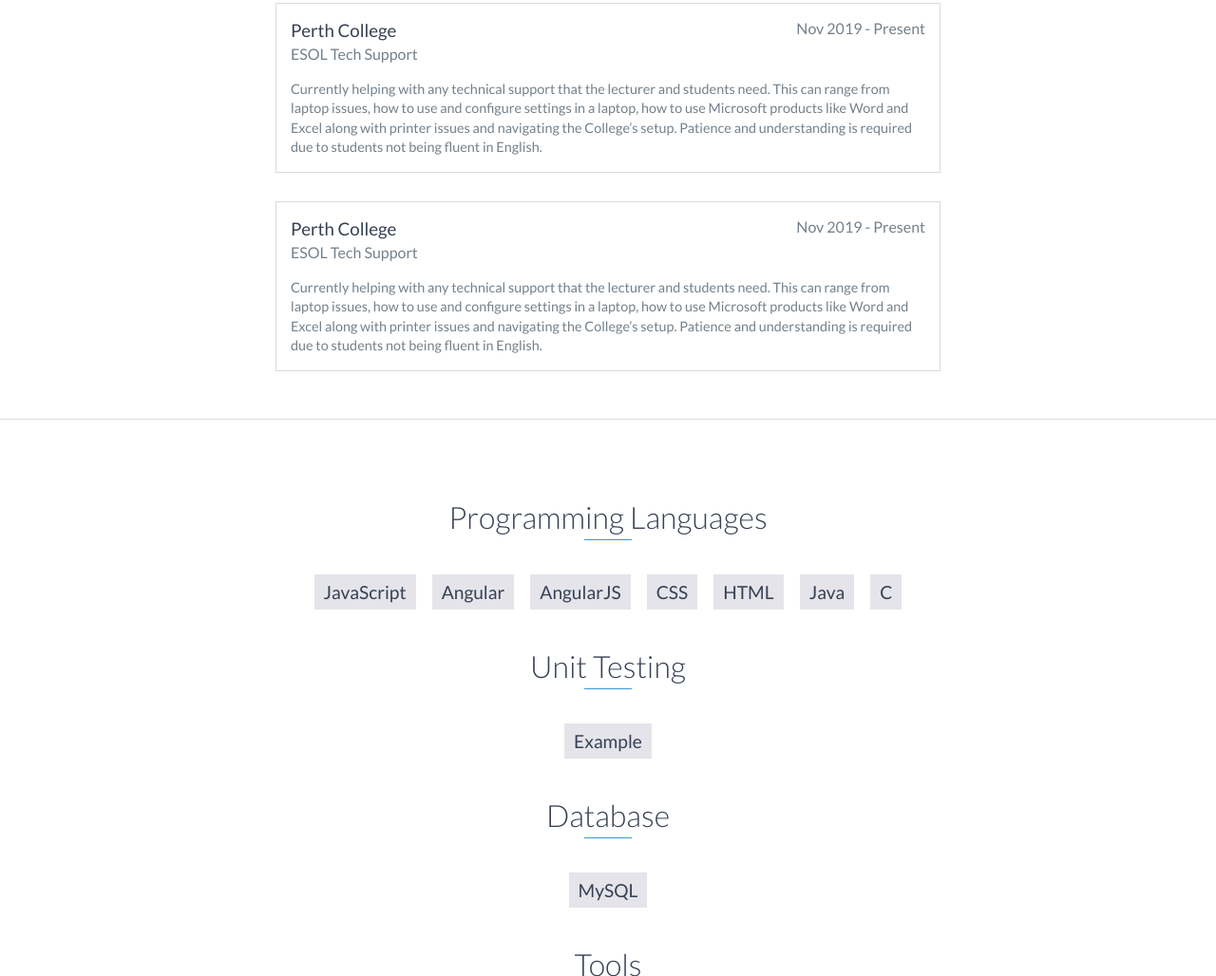
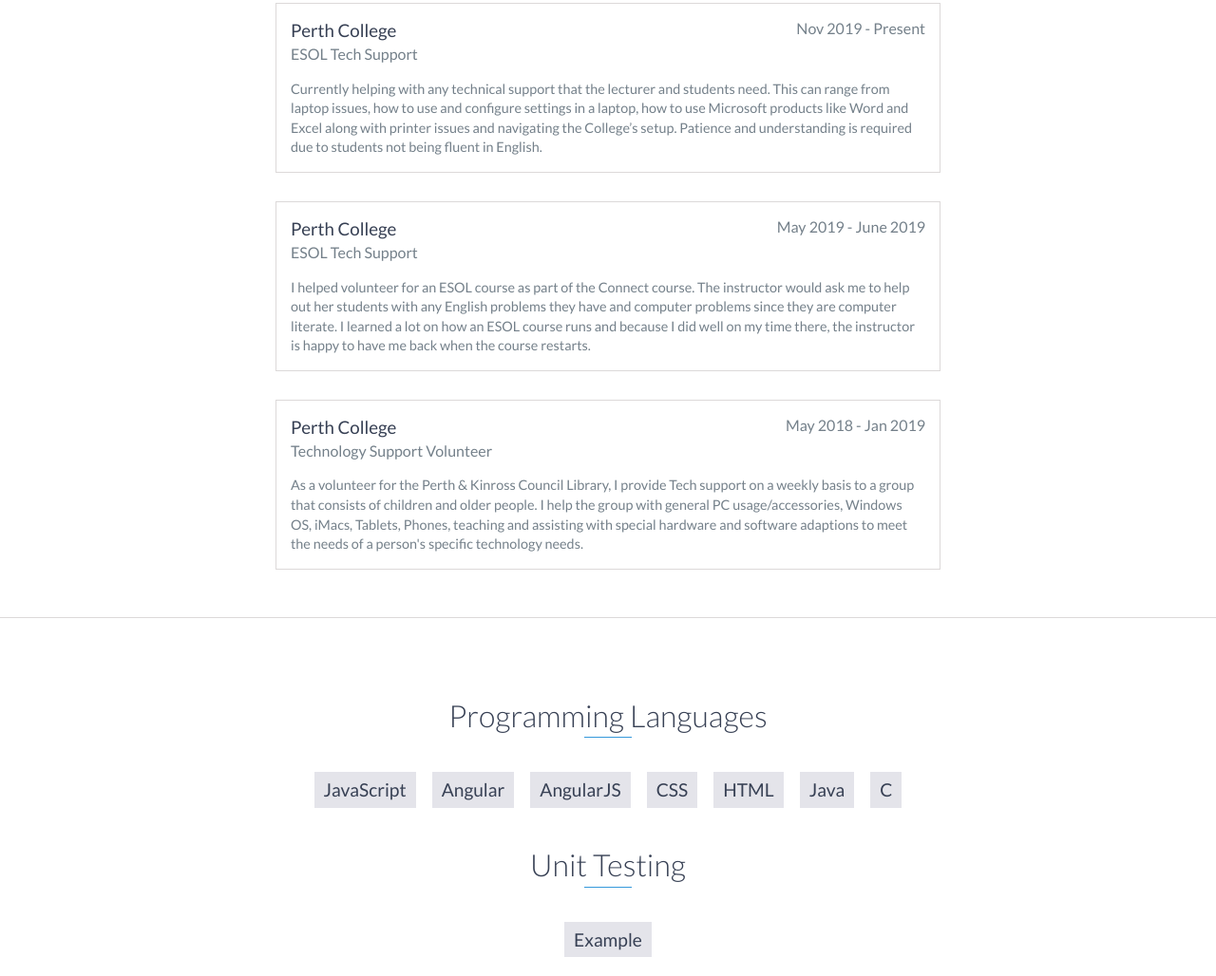
Before and after one commit to greigac/greigac.github.io, a plain HTML site: page index.html in a window 1280 px wide. Shown: the part 2296-3324 px from the top of the page at 95% size. Drawn offline with nearby package versions, Linux system fonts and the light colour scheme.

Commit message:
additional info added

```diff
--- a/index.html
+++ b/index.html
@@ -153,13 +153,25 @@
 
         <div class="volunteer-block">
             <h3>Perth College</h3>
-            <span class="volunteer-date">Nov 2019 - Present</span>
+            <span class="volunteer-date">May 2019 - June 2019</span>
             <h4>ESOL Tech Support</h4>
             <p>
-                Currently helping with any technical support that the lecturer and students need. This can range
-                from laptop issues, how to use and configure settings in a laptop, how to use Microsoft products
-                like Word and Excel along with printer issues and navigating the College’s setup. Patience and
-                understanding is required due to students not being fluent in English.
+                I helped volunteer for an ESOL course as part of the Connect course. The instructor would ask me to
+                help out her students with any English problems they have and computer problems since they are computer
+                literate. I learned a lot on how an ESOL course runs and because I did well on my time there, the instructor
+                is happy to have me back when the course restarts.
+            </p>
+        </div> <!-- volunteer-block -->
+
+        <div class="volunteer-block">
+            <h3>Perth College</h3>
+            <span class="volunteer-date">May 2018 - Jan 2019</span>
+            <h4>Technology Support Volunteer</h4>
+            <p>
+                As a volunteer for the Perth & Kinross Council Library, I provide Tech support on a weekly basis to a group
+                that consists of children and older people. I help the group with general PC usage/accessories, Windows OS,
+                iMacs, Tablets, Phones, teaching and assisting with special hardware and software adaptions to meet the needs
+                of a person's specific technology needs.
             </p>
         </div> <!-- volunteer-block -->
 
```
